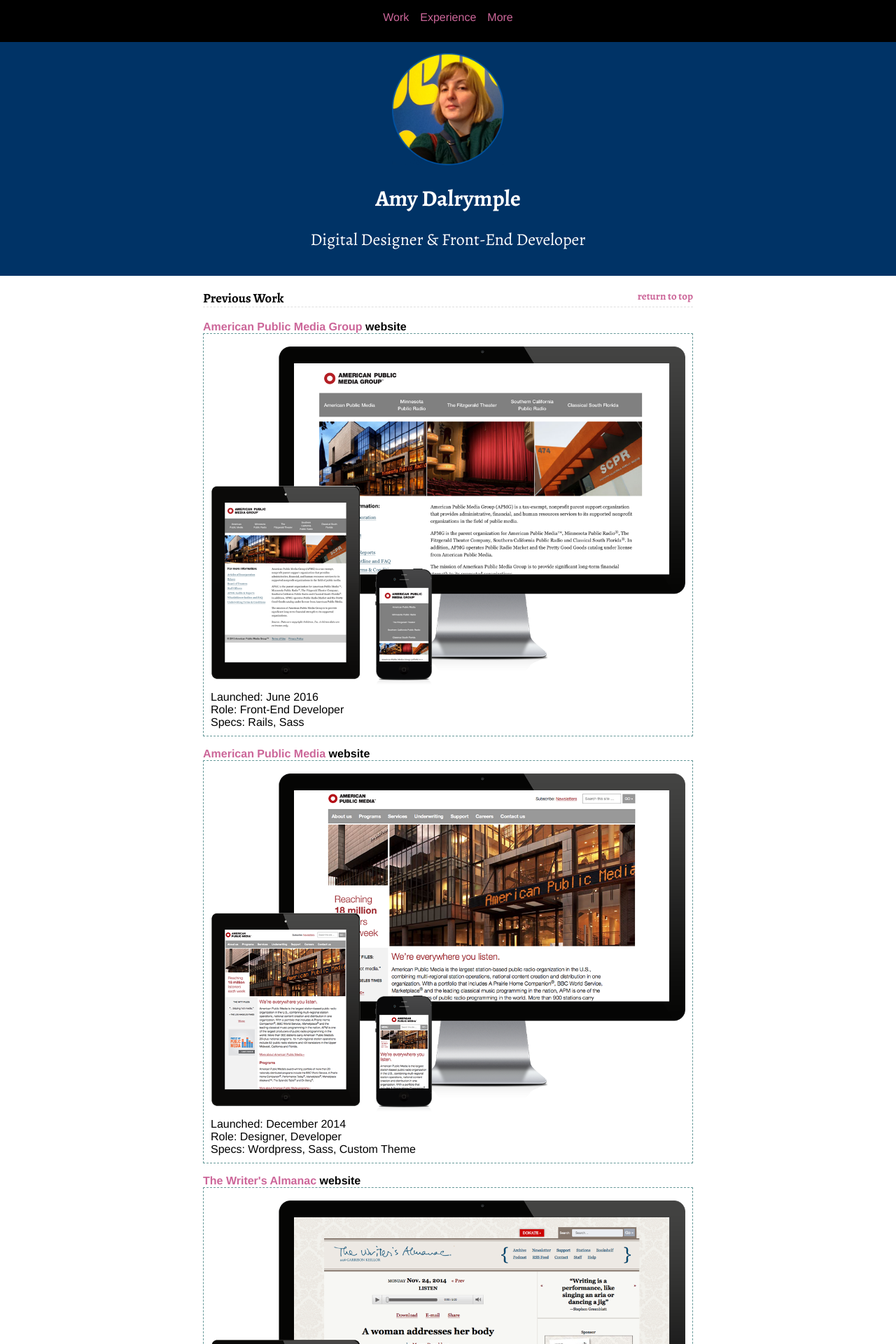
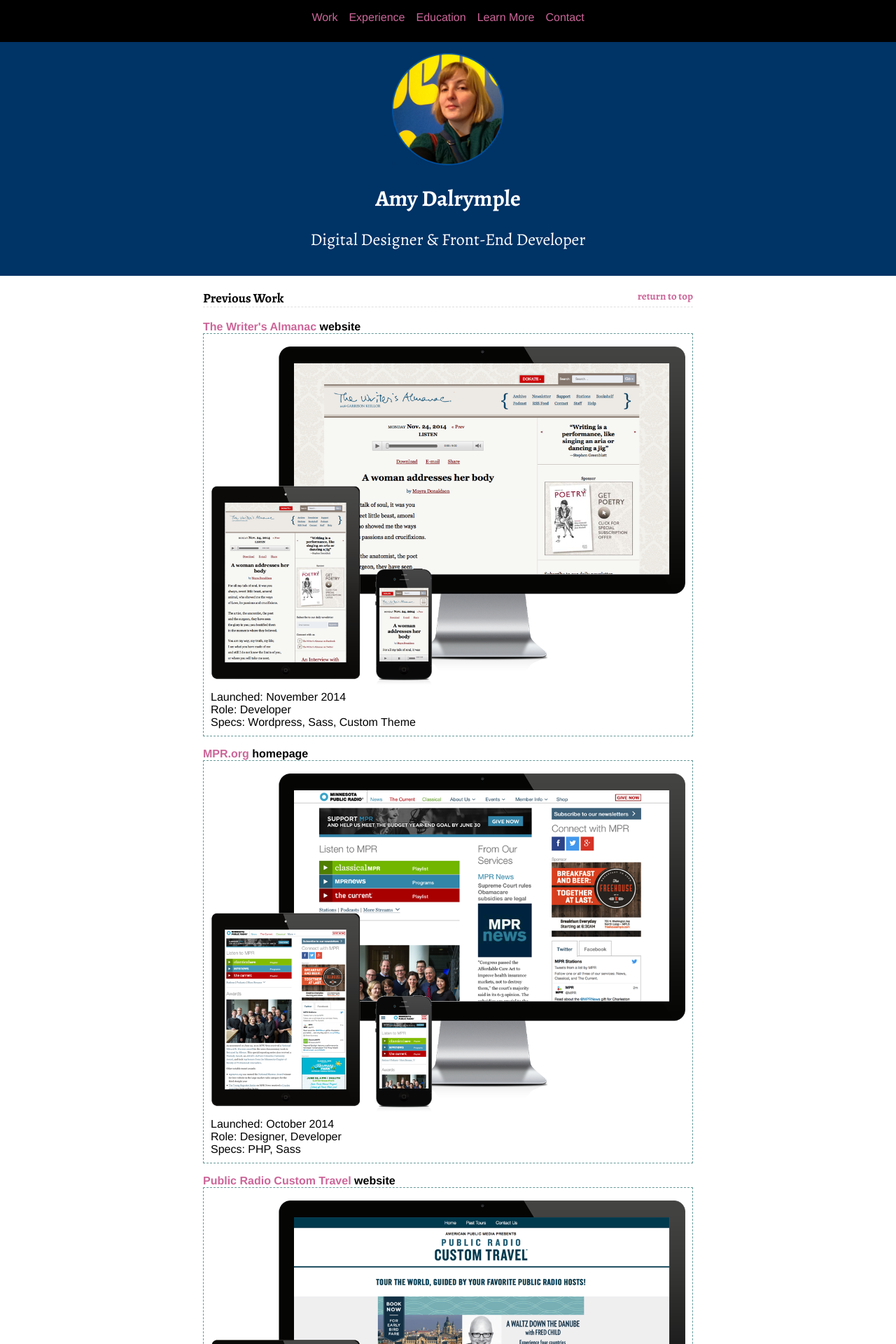
Before and after one commit to pork-chop/amydalrymple, a PHP site: page / in a window 1280 px wide. Shown: the top 1920 px of the page at 70% size. Run offline with PHP 8.4, Linux system fonts and the light colour scheme.

Commit message:
catching up with non-git-tracked changes thru ftp

```diff
--- a/index.php
+++ b/index.php
@@ -50,7 +50,7 @@
 
 		<nav class="cf">
 			<ul class="fullmenu">
-				<li><a href="#work">Work</a></li><li><a href="#experience">Experience</a></li><li><a href="#more">More</a></li><!--<li><a href="#contact">Contact</a></li>-->
+				<li><a href="#work">Work</a></li><li><a href="#experience">Experience</a></li><li><a href="#education">Education</a></li><li><a href="#more">Learn More</a></li><li><a href="#contact">Contact</a></li>
 			</ul>
 		</nav>
 
@@ -63,15 +63,15 @@
 
 		<h3><a id="work"></a>Previous Work <small class="right"><a href="#top">return to top</a></small></h3>
 		<dl class="works">
-			<dt><a href="http://americanpublicmediagroup.org" target="_blank">American Public Media Group</a> website</dt>
-			<dd>
+			<dt style="display: none;"><a href="http://americanpublicmediagroup.org" target="_blank">American Public Media Group</a> website</dt>
+			<dd style="display: none;>
 				<img src="/img/work_apmg.png" alt="American Public Media Group website">
 				Launched: June 2016<br>
 				Role: Front-End Developer<br>
 				Specs: Rails, Sass</dd>
 
-			<dt><a href="http://americanpublicmedia.org" target="_blank">American Public Media</a> website</dt>
-			<dd>
+			<dt style="display: none;><a href="http://americanpublicmedia.org" target="_blank">American Public Media</a> website</dt>
+			<dd style="display: none;>
 				<img src="/img/work_apm.png" alt="American Public Media website">
 				Launched: December 2014<br>
 				Role: Designer, Developer<br>
@@ -98,7 +98,7 @@
 				Role: Designer, Developer<br>
 				Specs: PHP, Sass</dd>
 
-			<dt><a href="http://prairiehome.org" target="_blank">A Prairie Home Companion</a> website</dt>
+			<dt>A Prairie Home Companion website</dt>
 			<dd>
 				<img src="/img/work_aphc.png" alt="A Prairie Home Companion website">
 				Launched: June 2014<br>
@@ -182,7 +182,7 @@
 				Topic: Front-End Development for Back-End Developers</small></li>
 		</ul>
 
-		<h4>Education</h4>
+		<h3><a id="education"></a>Education <small class="right"><a href="#top">return to top</a></small></h3>
 		<p>University of Minnesota, Twin Cities<br>
 			May 2004<br>
 			German Studies, BA</p>
@@ -193,10 +193,12 @@
 				<small><em>All Things Instagram</em><br>Fall 2016<br>Minneapolis, Minnesota</small></li>
 			<li>Minnesota Blogger Conference<br>
 				<small>Fall 2016<br>Saint Paul, Minnesota</small></li>
+			<li>WordCamp Minneapolis<br>
+				<small>Spring 2016<br>Minneapolis, Minnesota</small></li>
+			<li>MinneWebCon<br>
+				<small>Spring 2016<br>Minneapolis, Minnesota</small></li>
 			<li>the before. conference<br>
 				<small>Spring 2016<br>Saint Paul, Minnesota</small></li>
-			<li>MinneWebCon<br>
-				<small>Spring 2016<br>Minneapolis, Minnesota</small></li>
 			<li>Minnesota Blogger Conference<br>
 				<small>Fall 2015<br>Saint Paul, Minnesota</small></li>
 			<li>CSSDevConf <em>(volunteer)</em><br>
@@ -239,15 +241,18 @@
 				<small>Summer 2007<br>Victoria, British Columbia, Canada<br><em>Advanced Photoshop Techniques with Ben Willmore</em></small></li>
 		</ul>
 
-		<h3><a id="more"></a>Learn More <small class="right"><a href="#top">return to top</a></small></h3>
-		<p>Amy lives in Minneapolis, Minnesota with her husband and their three cats (Siofra, Ellipses, and Ampersand). She enjoys knitting and photography. She craves new adventures. She speaks a little bit of German.</p>
-		<p>Amy <a href="https://twitter.com/@pork_chop">prefers Twitter</a> over Facebook and has <a href="http://pork-chop.org/">an infrequently updated blog</a>. She's also available for connections on <a href="linkedin.com/in/amydalrymple">LinkedIn</a>.</p>
+		<h3><a id="more"></a><a id="more"></a>Learn More <small class="right"><a href="#top">return to top</a></small></h3>
+		<p>Amy lives in Minneapolis, Minnesota with her husband and their three cats (Siofra, Ellipses, and Ampersand). She enjoys knitting, photography, and new adventures. She can still speak a little bit of German.</p>
+		<p>Amy is a self-motivated and adaptable front-end web developer. She strives to learn something new every day. Her passion is in building standards-compliant and modern websites that provide the best experience for any potential user. She always feels like a genius when she can get a tricky bit of JavaScript to work the way she wants, but she gets the most geeky about how amazing CSS is.
+		<p>Amy <a href="https://twitter.com/pork_chop">prefers Twitter</a> over Facebook and has <a href="http://pork-chop.org/blog/">an infrequently updated blog</a>. She can also be <a href="https://www.linkedin.com/in/amydalrymple">found on LinkedIn.</a></p>
 
-		<!--<h3><a id="contact"></a>Get in Touch <small class="right"><a href="#top">return to top</a></small></h3>
+		<h3><a id="contact"></a>Get in Touch <small class="right"><a href="#top">return to top</a></small></h3>
 
 		<form id="contactform" name="contact" action="contact.php" method="post">
 			<fieldset>
 				<p>My <label for="txt-name" id="name_label">name</label> is <input type="text" placeholder="name" required="required" value="" name="name" id="txt-name">, and my <label for="txt-email" id="email_label">email address</label> is&nbsp;<input type="email" placeholder="you@email.com" required="required" value="" name="email" id="txt-email">.</p>
+				<p>I can prove that I am human because I can do math: 3 + 6 =
+				<input name="human" id="num-human" required="required" pattern="9" title="answer the math problem">
 				<p><label for="more-info">I have to tell you this</label>:</p>
 
 				<p><textarea cols="30" rows="8" name="message" id="more-info" required="required"></textarea></p>
@@ -255,10 +260,11 @@
 
 			<label class="error" for="txt-name" id="name_error">Your name is required.</label>
 			<label class="error" for="txt-email" id="email_error">Your email address is required.</label>
+			<label class="error" for="num-human" id="email_error">Please prove that your are human in order to submit this message.</label>
 			<label class="error" for="more-info" id="message_error">Please add a message.</label>
 
 			<input type="submit" value="Send your message!" name="sendit" class="contactAmy" id="btn-submit" />
-		</form>-->
+		</form>
 
 	</main>
 
```
